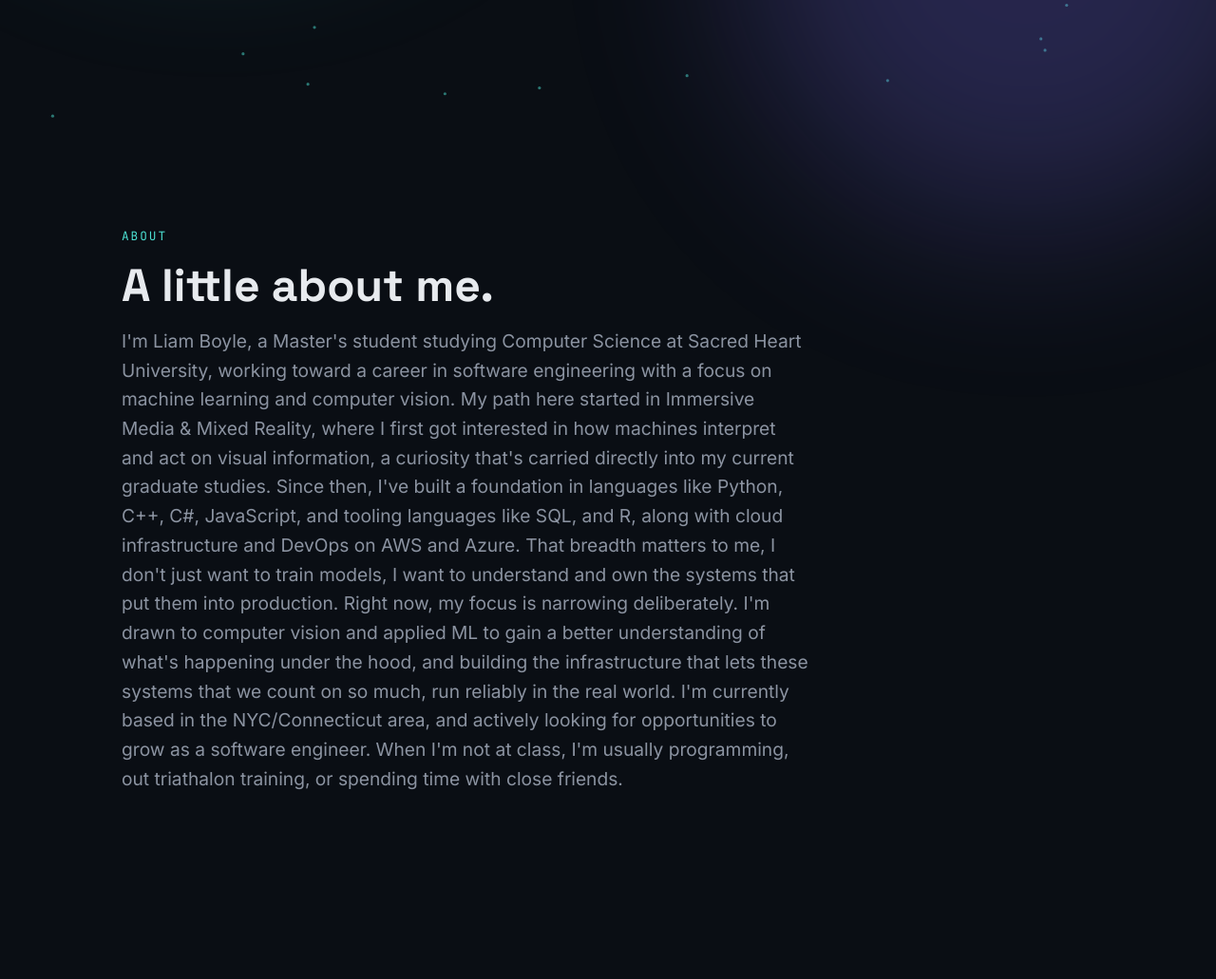
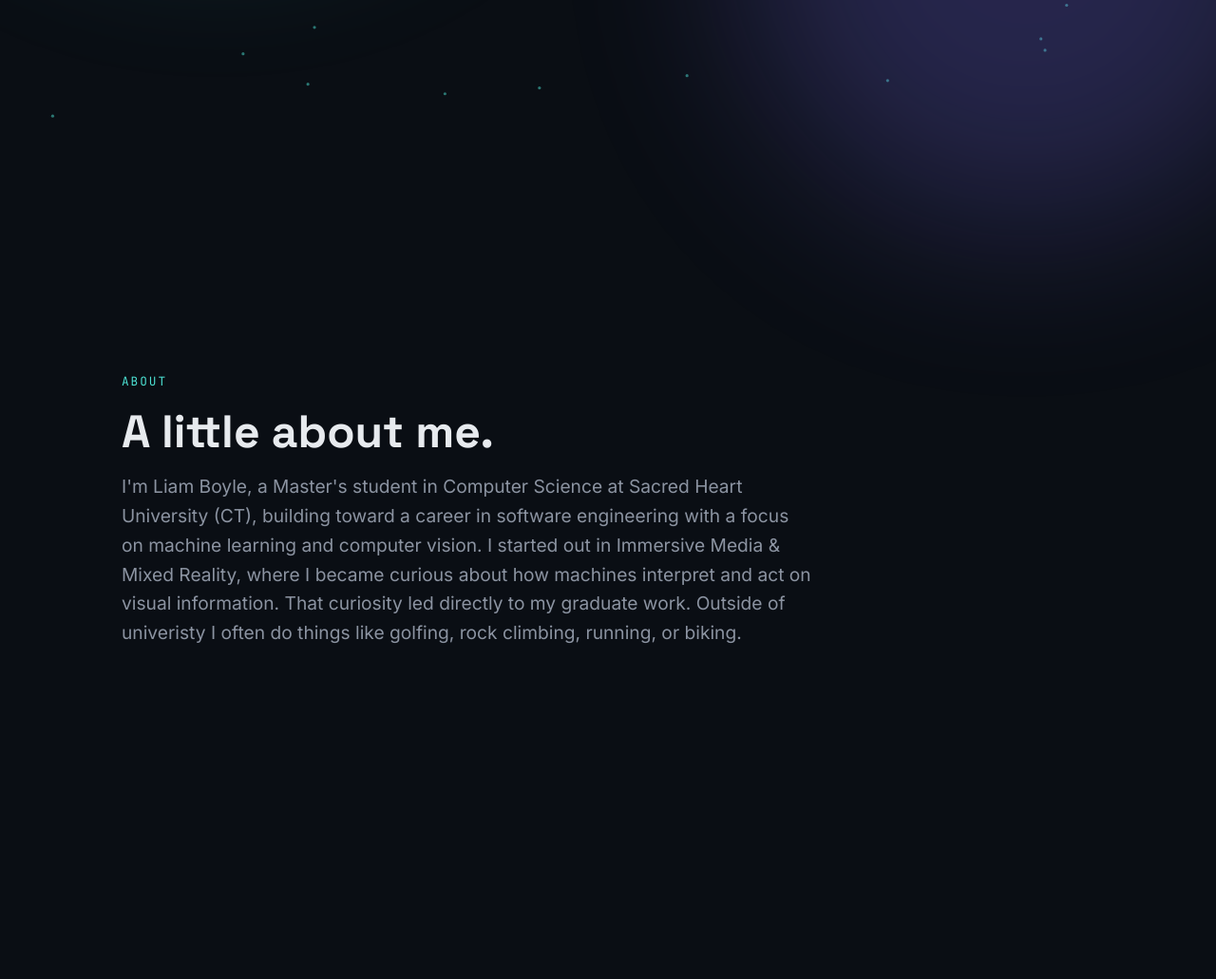
Before and after one commit to LiamBoyle22/Portfolio-Page, a Flask app: page / in a window 1280 px wide. Shown: the part 663-1694 px from the top of the page at 95% size. Run offline with Flask 3, Linux system fonts and the light colour scheme.

Commit message:
small fix text

```diff
--- a/templates/index.html
+++ b/templates/index.html
@@ -46,11 +46,12 @@
       <p class="eyebrow reveal">About</p>
       <h2 class="reveal">A little about me.</h2>
       <p class="lead reveal">
-        I'm Liam Boyle, a Master's student studying Computer Science at Sacred Heart University, working toward a career in software engineering with a focus on machine learning and computer vision. My path here started in Immersive Media & Mixed Reality, where I first got interested in how machines interpret and act on visual information,
-        a curiosity that's carried directly into my current graduate studies. Since then, I've built a foundation in languages like Python, C++, C#, JavaScript, and tooling languages like SQL, and R, along with cloud infrastructure and DevOps on AWS and Azure. That breadth matters to me, I don't just want to train models,
-        I want to understand and own the systems that put them into production.
-        Right now, my focus is narrowing deliberately. I'm drawn to computer vision and applied ML to gain a better understanding of what's happening under the hood, and building the infrastructure that lets these systems that we count on so much, run reliably in the real world.
-        I'm currently based in the NYC/Connecticut area, and actively looking for opportunities to grow as a software engineer. When I'm not at class, I'm usually programming, out triathalon training, or spending time with close friends.
+        I'm Liam Boyle, a Master's student in Computer Science at Sacred Heart University (CT),
+        building toward a career in software engineering with a focus on machine learning
+        and computer vision. I started out in Immersive Media &amp; Mixed Reality, where I
+        became curious about how machines interpret and act on visual information. That
+        curiosity led directly to my graduate work. Outside of univeristy I often do things like golfing, rock climbing, running,
+        or biking.
       </p>
     </section>
 
```
